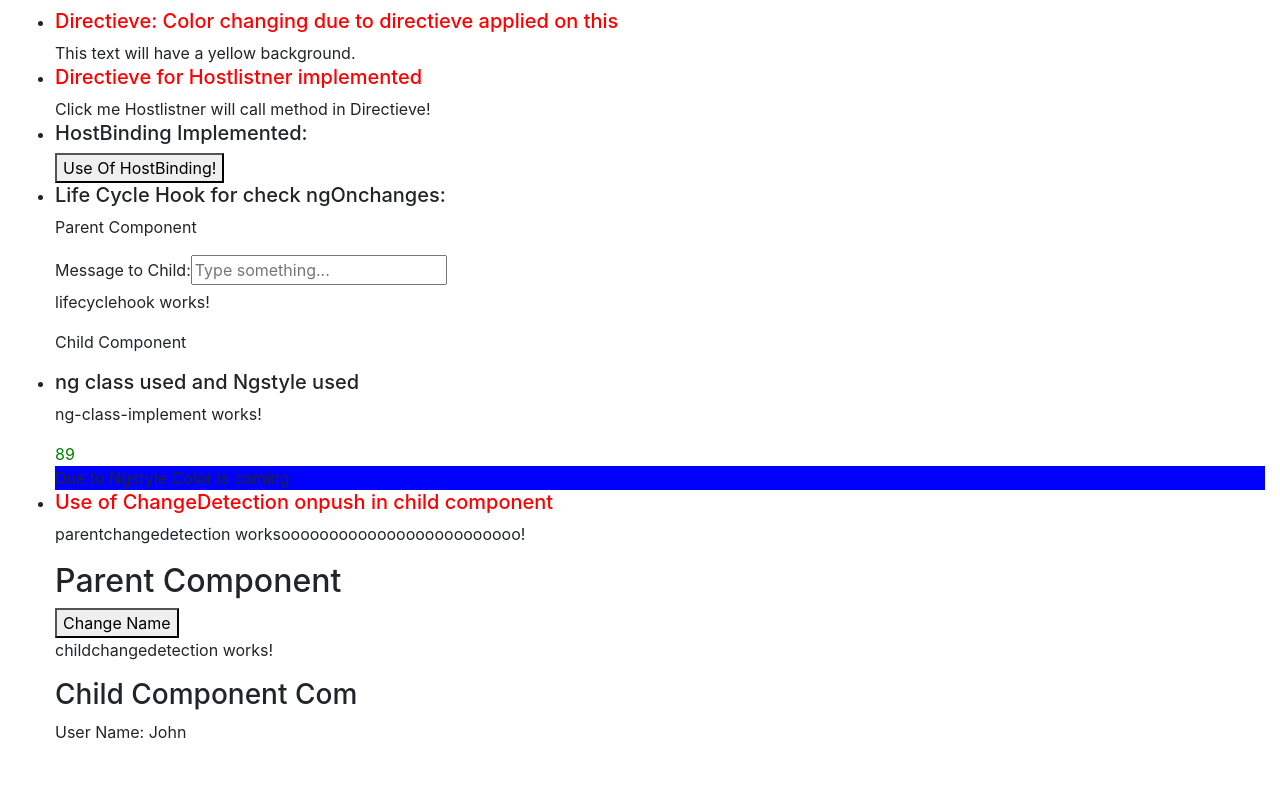
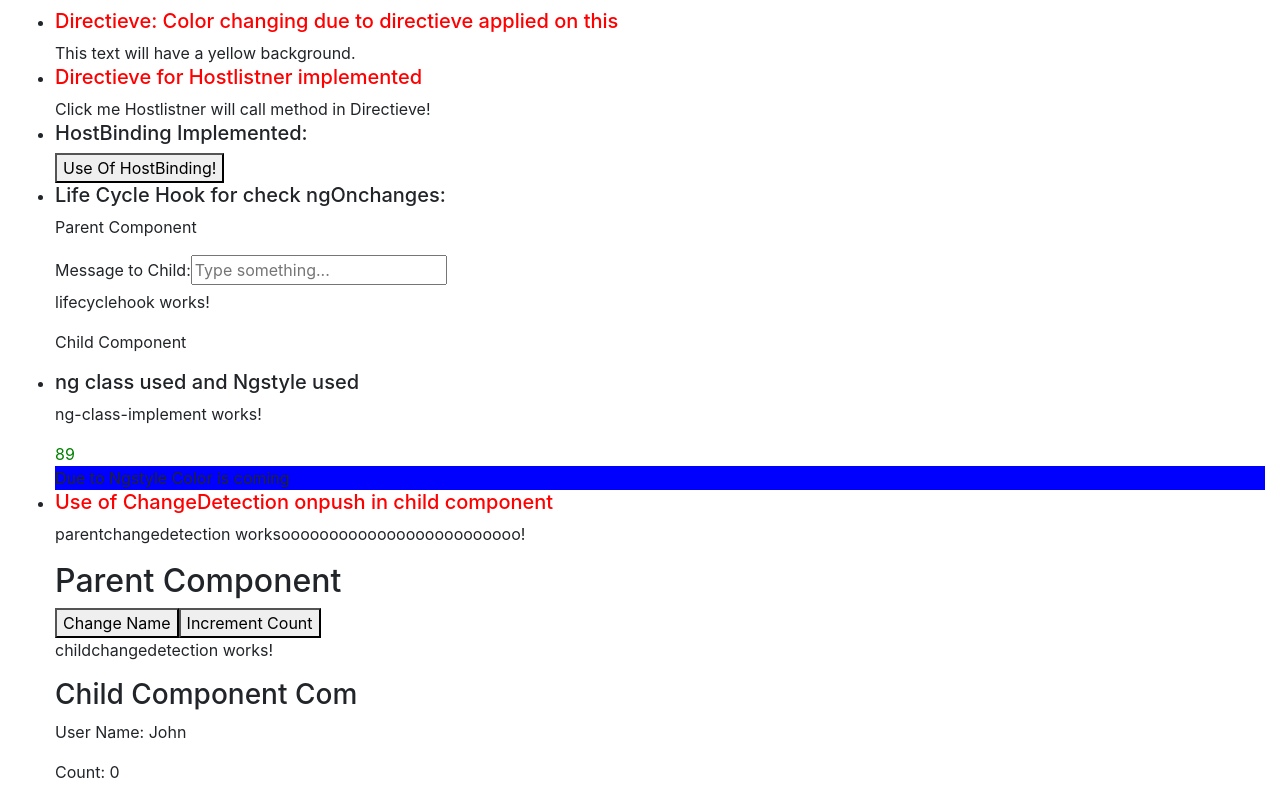
Before and after one commit to kamallochanpradhan/deployMyAngularFrontend, an Angular app: page /allconcept in a window 1280 px wide. Shown: the part 354-1154 px from the top of the page. Before the commit the page ends 1114 px from the top, so only its background shows below. Built offline with nearby package versions, Linux system fonts and the light colour scheme.

Commit message:
Change detection Example-2 with async pipe

```diff
--- a/src/app/Components/childchangedetection/childchangedetection.component.html
+++ b/src/app/Components/childchangedetection/childchangedetection.component.html
@@ -1,3 +1,5 @@
 <p>childchangedetection works!</p>
 <h3>Child Component Com</h3>
     <p>User Name: {{ user.name }}</p>
+
+    <p>Count: {{ count$ | async }}</p>
--- a/src/app/Components/parentchangedetection/parentchangedetection.component.html
+++ b/src/app/Components/parentchangedetection/parentchangedetection.component.html
@@ -2,4 +2,7 @@
 
 <h2>Parent Component</h2>
     <button (click)="changeName()">Change Name</button>
-    <app-childchangedetection [user]="user"></app-childchangedetection>
+
+    <button (click)="updateCount()">Increment Count</button>
+
+    <app-childchangedetection [user]="user" [count$]="count$"></app-childchangedetection>
--- a/src/app/Components/parentchangedetection/parentchangedetection.component.ts
+++ b/src/app/Components/parentchangedetection/parentchangedetection.component.ts
@@ -1,5 +1,6 @@
 import { Component } from '@angular/core';
 import { ChildchangedetectionComponent } from '../childchangedetection/childchangedetection.component';
+import { BehaviorSubject } from 'rxjs';
 
 @Component({
   selector: 'app-parentchangedetection',
@@ -8,14 +9,27 @@ import { ChildchangedetectionComponent } from '../childchangedetection/childchan
   styleUrl: './parentchangedetection.component.css'
 })
 export class ParentchangedetectionComponent {
+  //Example-1
  user = { name: 'John' };
 
+ //Example-2
+  private countSubject = new BehaviorSubject<number>(0);
+  count$ = this.countSubject.asObservable();
+
+  //Example-1
  changeName() {
   debugger
     // This won't trigger OnPush change detection unless a new object is created
     /*if testing purpose if you comment out onpush in child component then
     //  it will work  this.user.name = 'Jane Pradhan'; /*
-     this.user.name = 'Jane Pradhan'; //❌ won't trigger change detection in child
-    this.user = { name: 'Jane' }; */ //✅ this will work with OnPush
+     this.user.name = 'Jane Pradhan'; //❌ won't trigger change detection in child*/
+    this.user = { name: 'Jane' };  //✅ this will work with OnPush
   }
+
+  //Example-2
+  updateCount() {
+    const newCount = this.countSubject.value + 1;
+    this.countSubject.next(newCount);
+  }
+
  }
```
Also changed, not shown: src/app/Components/childchangedetection/childchangedetection.component.ts (+16 -1 lines).
